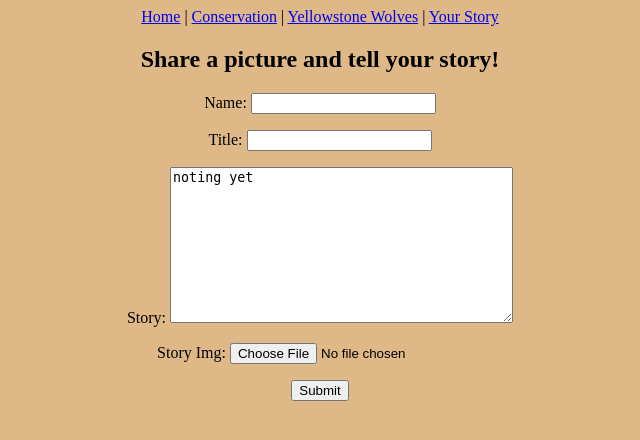
After one commit to justingracie/Wolf-Conservation-Project, a Django app: page /yourstory/new/ in a window 1280 px wide. The commit adds this page. Shown: the top 440 px of the page, without its empty margins (320-960 px from the left). Run offline with Django 4.2, Linux system fonts and the light colour scheme.

Commit message:
debugged models, and added form for story

```diff
--- a/WOLF_Project/main_app/models.py
+++ b/WOLF_Project/main_app/models.py
@@ -4,8 +4,8 @@ from django.forms import CharField
 
 # Create your models here.
 class Video(models.Model):
-    # video=models.FileField(upload_to="video/%y", default='no video')
-    link=models.CharField(max_length=400, default='no link')
+    video=models.FileField(upload_to="video/%y", default='no video')
+    # link=models.CharField(max_length=400, default='no link')
     title=models.CharField(max_length=125, default='no title')
 
     def __str__(self):
@@ -18,7 +18,7 @@ class Pack(models.Model):
     adults = models.CharField(max_length=25, default=0)
     pups = models.CharField(max_length=25, default=0)
     total = models.CharField(max_length=25, default=0)
-    history = models.CharField(max_length=1200, default='No info available')
+    history = models.TextField(max_length=1200, default='No info available')
     img = models.CharField(max_length=500, default='no image')
 
     def __str__(self):
@@ -27,7 +27,7 @@ class Pack(models.Model):
 class Story(models.Model):
     name = models.CharField(max_length=125)
     title = models.CharField(max_length=125)
-    story = models.CharField(max_length=2000)
+    story = models.TextField(max_length=2000, default='noting yet')
     story_Img = models.ImageField(upload_to='images/')
 
     def __str__(self):
--- a/WOLF_Project/main_app/templates/base.html
+++ b/WOLF_Project/main_app/templates/base.html
@@ -10,9 +10,9 @@
 </head>
 <body>
     <nav>
-        <a href="/">Home</a>
-        <a href="/conservation">Conservation</a>
-        <a href="/yellowstonewolves">Yellowstone Wolves</a>
+        <a href="/">Home</a> |
+        <a href="/conservation">Conservation</a> |
+        <a href="/yellowstonewolves">Yellowstone Wolves</a> |
         <a href="/yourstory">Your Story</a>
     </nav>
     {% block content %}
--- a/WOLF_Project/main_app/templates/yourstory.html
+++ b/WOLF_Project/main_app/templates/yourstory.html
@@ -2,7 +2,9 @@
 {% block content%}
 
 <h1>Your Story Page</h1>
-
+<div>
+    <a href="{% url 'yourstory_create' %}"> Add Story </a>
+</div>
 
 {% for story in storys %}
 
--- /dev/null
+++ b/WOLF_Project/main_app/templates/yourstory_create.html
@@ -0,0 +1,16 @@
+{% extends 'base.html' %}
+
+{% block content %}
+
+<h2>Share a picture and tell your story!</h2>
+
+<form method="post">
+
+    {% csrf_token %}
+
+    {{form.as_p}}
+
+    <input type="submit" value="Submit" />
+</form>
+
+{% endblock %}
--- a/WOLF_Project/main_app/urls.py
+++ b/WOLF_Project/main_app/urls.py
@@ -10,5 +10,8 @@ urlpatterns = [
     path('yellowstonewolves', views.Yellowstonewolves.as_view(), name="wolves"),
     path('yourstory/', views.Yourstory.as_view(), name="yourstory"),
     path('pack/<int:pk>/', views.PackDetail.as_view(), name="pack_detail"),
+    path('yourstory/new/', views.YourstoryCreate.as_view(), name="yourstory_create"),
+
+
 
 ]
--- a/WOLF_Project/main_app/views.py
+++ b/WOLF_Project/main_app/views.py
@@ -5,6 +5,7 @@ from django.http import HttpResponse
 from django.views.generic.base import TemplateView
 from .models import Video, Pack, Story
 from django.views.generic import DetailView
+from django.views.generic.edit import CreateView
 
 # Create your views here.
 
@@ -38,3 +39,9 @@ class Yellowstonewolves(TemplateView):
 class PackDetail(DetailView):
     template_name = "pack_detail.html"
     model = Pack
+
+class YourstoryCreate(CreateView):
+    model = Story
+    fields = ['name', 'title', 'story', 'story_Img']
+    template_name = 'yourstory_create.html'
+    success_url = '/yourstory/'
```
Also changed, not shown: WOLF_Project/main_app/migrations/0011_remove_video_link_video_video.py (added), WOLF_Project/main_app/migrations/0012_alter_story_story.py (added), WOLF_Project/main_app/migrations/0013_alter_pack_history.py (added), 1 other file.
